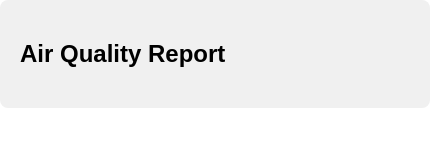
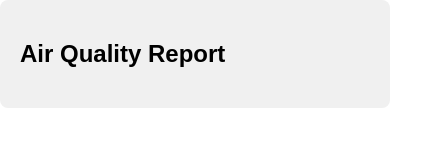
Before and after one commit to issaredsiri/isaredd.github.io, a plain HTML site: page index.html in a window 390 px wide. Shown: the whole page, 430 px wide, since content can reach past the window. Drawn offline with Linux system fonts and the light colour scheme; some packages are replaced by stand-ins of ours.

Commit message:
Update custom.css

```diff
--- a/custom.css
+++ b/custom.css
@@ -44,4 +44,12 @@ body {
       position: relative !important;
     }
 
+    #report {
+      /* margin-top: 20px; */
+      padding: 20px;
+      background-color: #f0f0f0;
+      width: auto;
+      border-radius: 8px
+    }
+
   }
```
